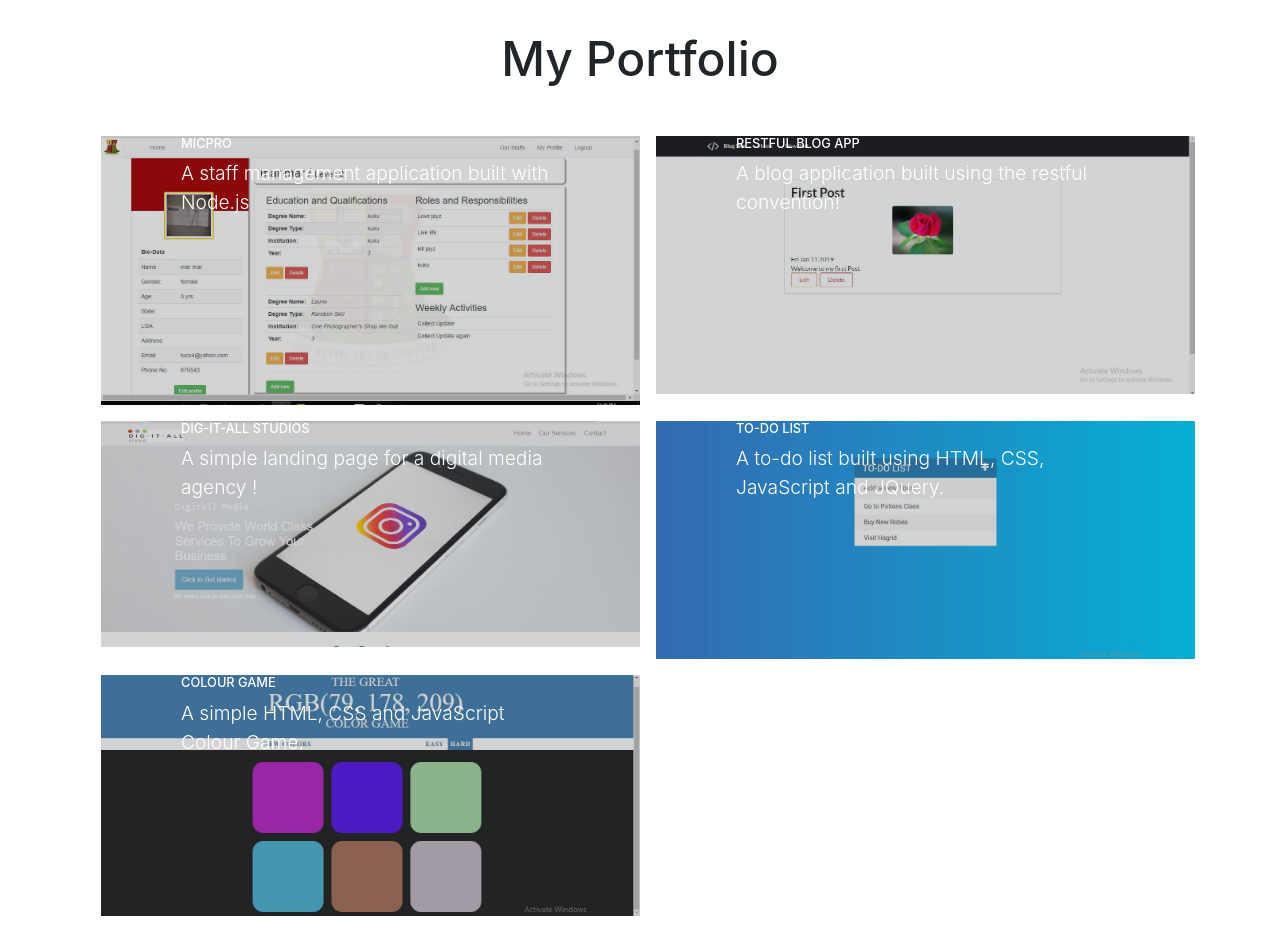
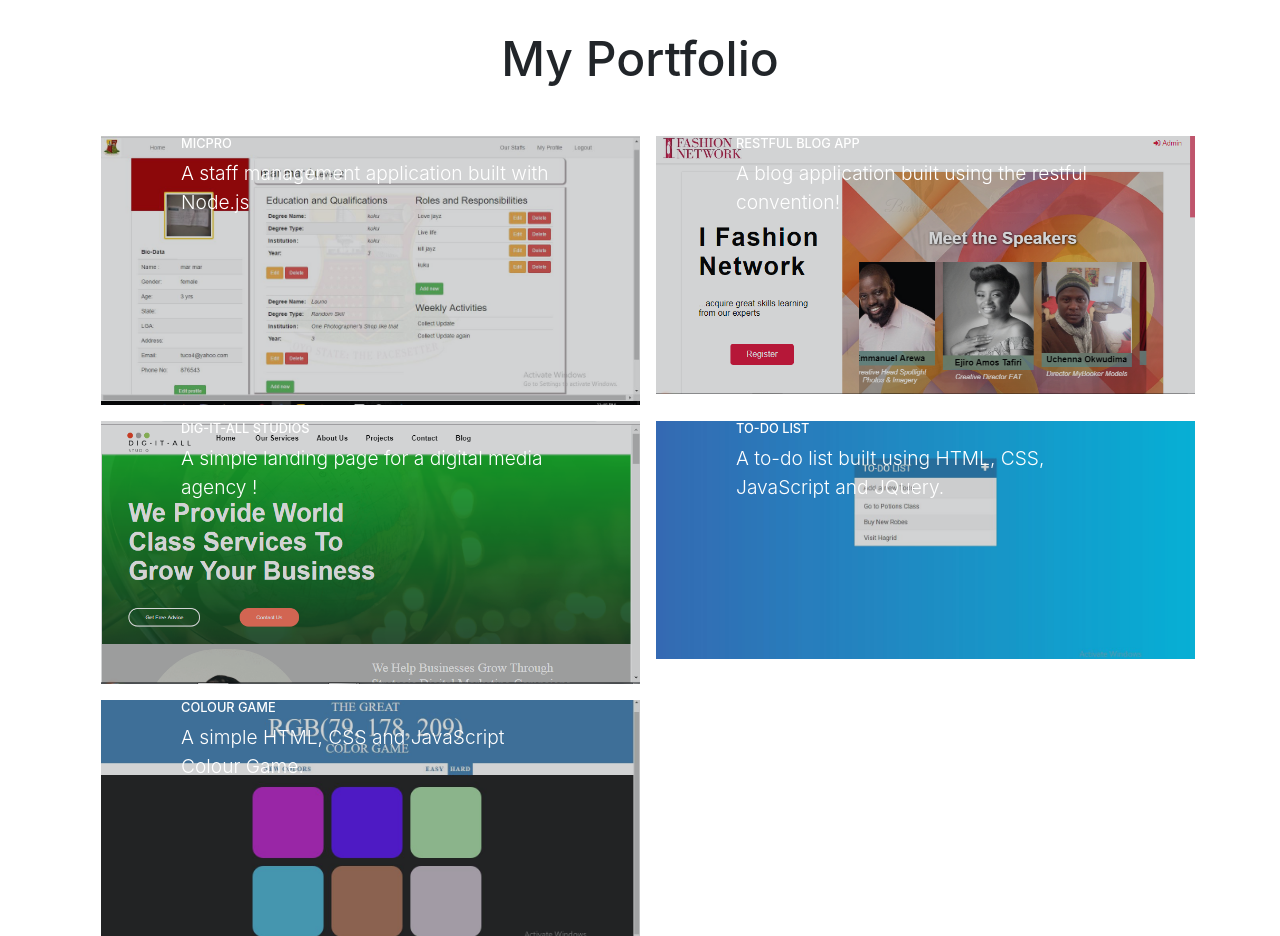
Before and after one commit to Tooyosi/portfolio, a website with bundled scripts: page index.html in a window 1280 px wide. Shown: the part 1200-2136 px from the top of the page. Built offline with nearby package versions, Linux system fonts and the light colour scheme.

Commit message:
add latest ifashionnetwork project

```diff
--- a/index.html
+++ b/index.html
@@ -68,14 +68,14 @@
             </a>
           </div>
           <div class="col-lg-6 col-md-6 col-sm-6">
-            <a class="portfolio-item" href="https://toyo-blog-application.herokuapp.com/blogs/5c37eeafb6f0d500178781a3" target="_blank">
+            <a class="portfolio-item" href="https://www.ifashionnetworkng.com" target="_blank">
               <span class="caption">
                 <span class="caption-content">
                   <h2>Restful Blog App</h2>
                   <p class="mb-0">A blog application built using the restful convention!</p>
                 </span>
               </span>
-              <img class="img-fluid" src="img/portfolio1.jpg" alt="">
+              <img class="img-fluid" src="img/ifashionnetwork.png" alt="">
             </a>
           </div>
           <div class="col-lg-6 col-md-6 col-sm-6">
@@ -86,7 +86,7 @@
                   <p class="mb-0">A simple landing page for a digital media agency !</p>
                 </span>
               </span>
-              <img class="img-fluid" src="img/portfolio2.jpg" alt="">
+              <img class="img-fluid" src="img/digitall.png" alt="">
             </a>
           </div>
           <div class="col-lg-6 col-md-6 col-sm-6">
```
Also changed, not shown: img/digitall.PNG (added), img/ifashionnetwork.PNG (added).
